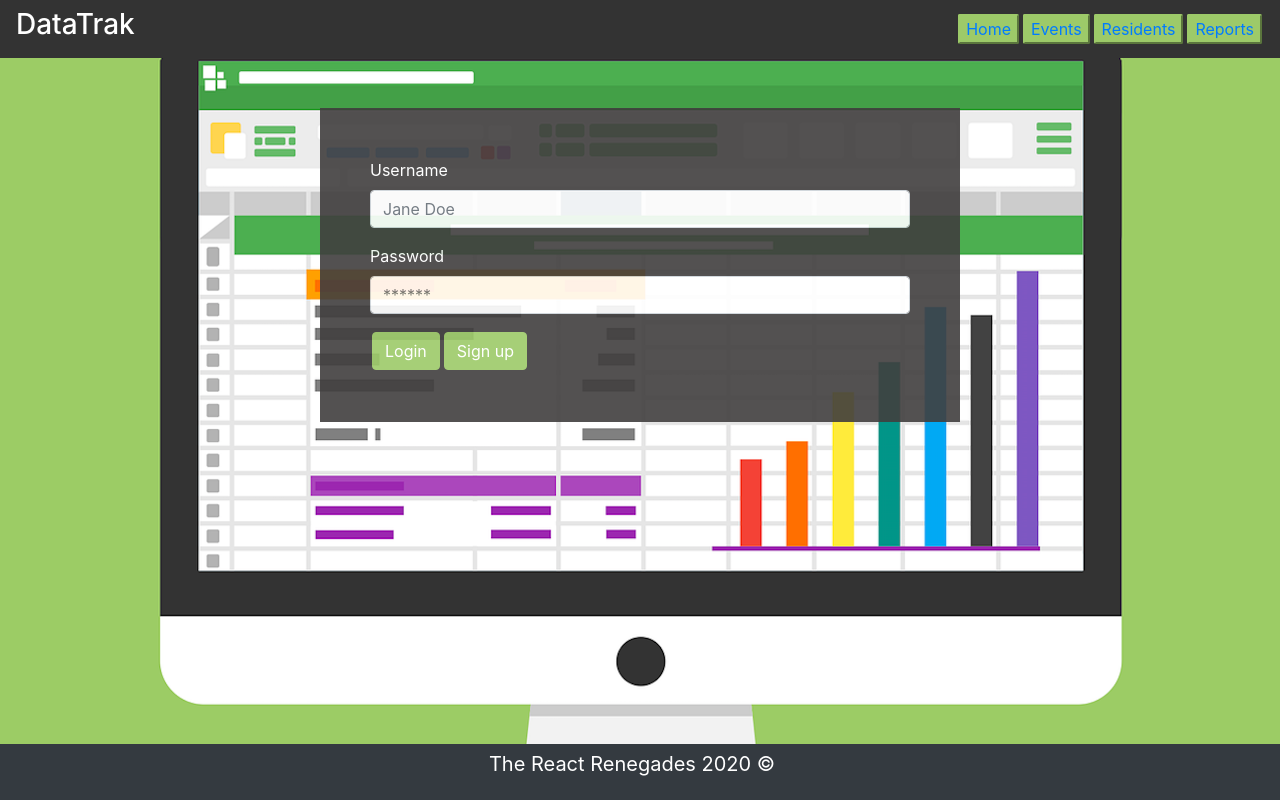
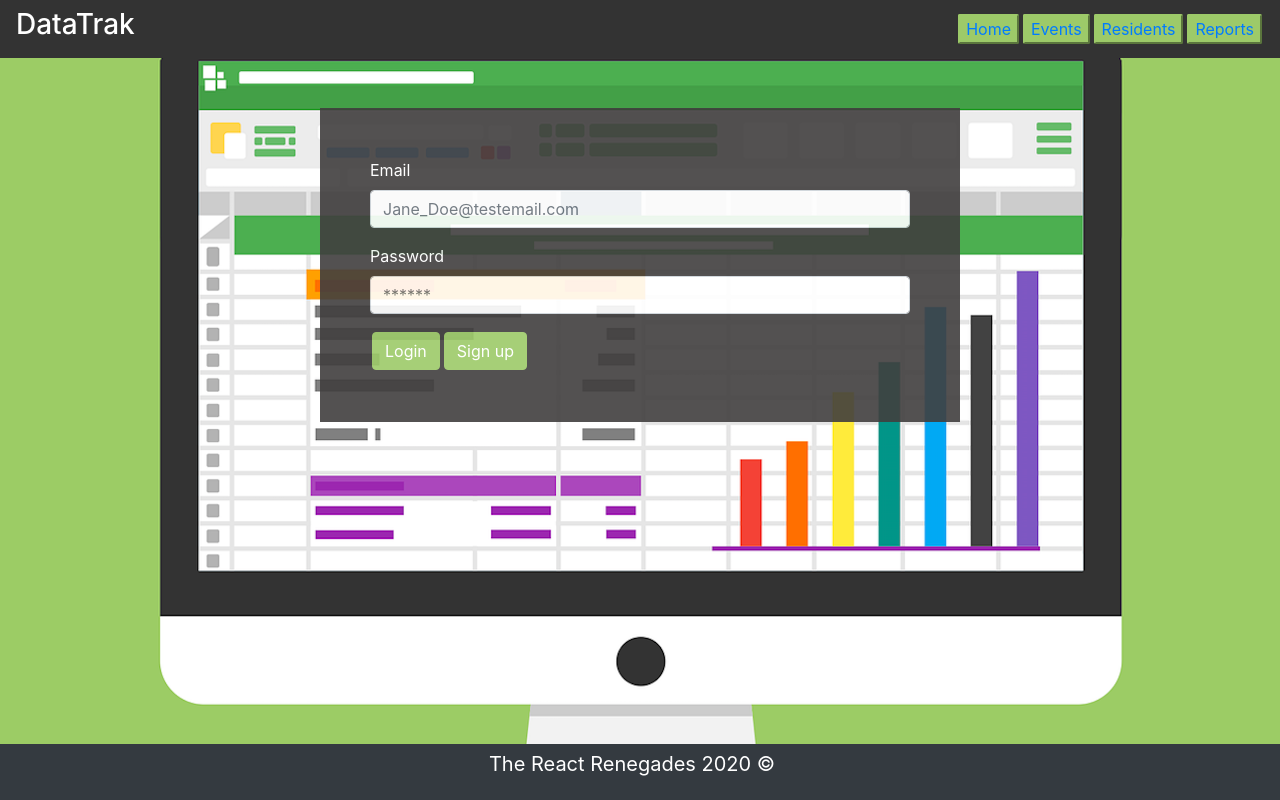
Before and after one commit to K-ai30/24-project-3, a React (Create React App) app in the folder client/: page / in a window 1280 px wide. Built offline with nearby package versions, Linux system fonts and the light colour scheme.

Commit message:
fixed username field to password field

```diff
--- a/client/src/components/LoginPage/index.js
+++ b/client/src/components/LoginPage/index.js
@@ -11,7 +11,7 @@ class LoginPage extends Component {
     render() {
         return (
            <form className="wrapper mx-auto align-middle">
-               <TextInput id="username" placeholder="Jane Doe" labelText="Username"/>
+               <TextInput id="emailOne" placeholder="Jane_Doe@testemail.com" labelText="Email"/>
                <TextInput id="password" placeholder="******" labelText="Password"/>
                <button id="login" className="btn btn-info custom-color">Login</button>
             <button id="signup" className="btn btn-info custom-color">Sign up</button>
```
